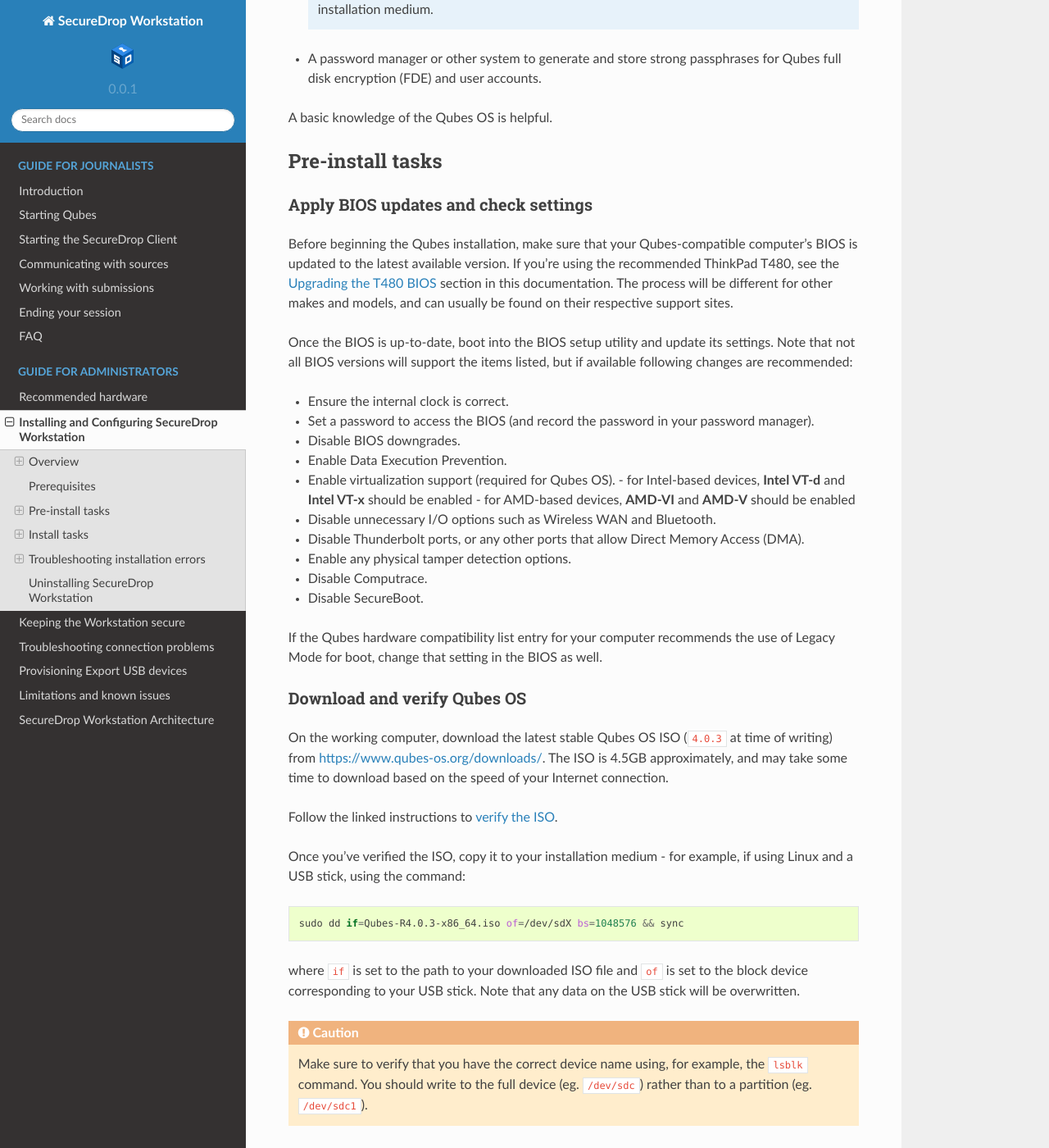
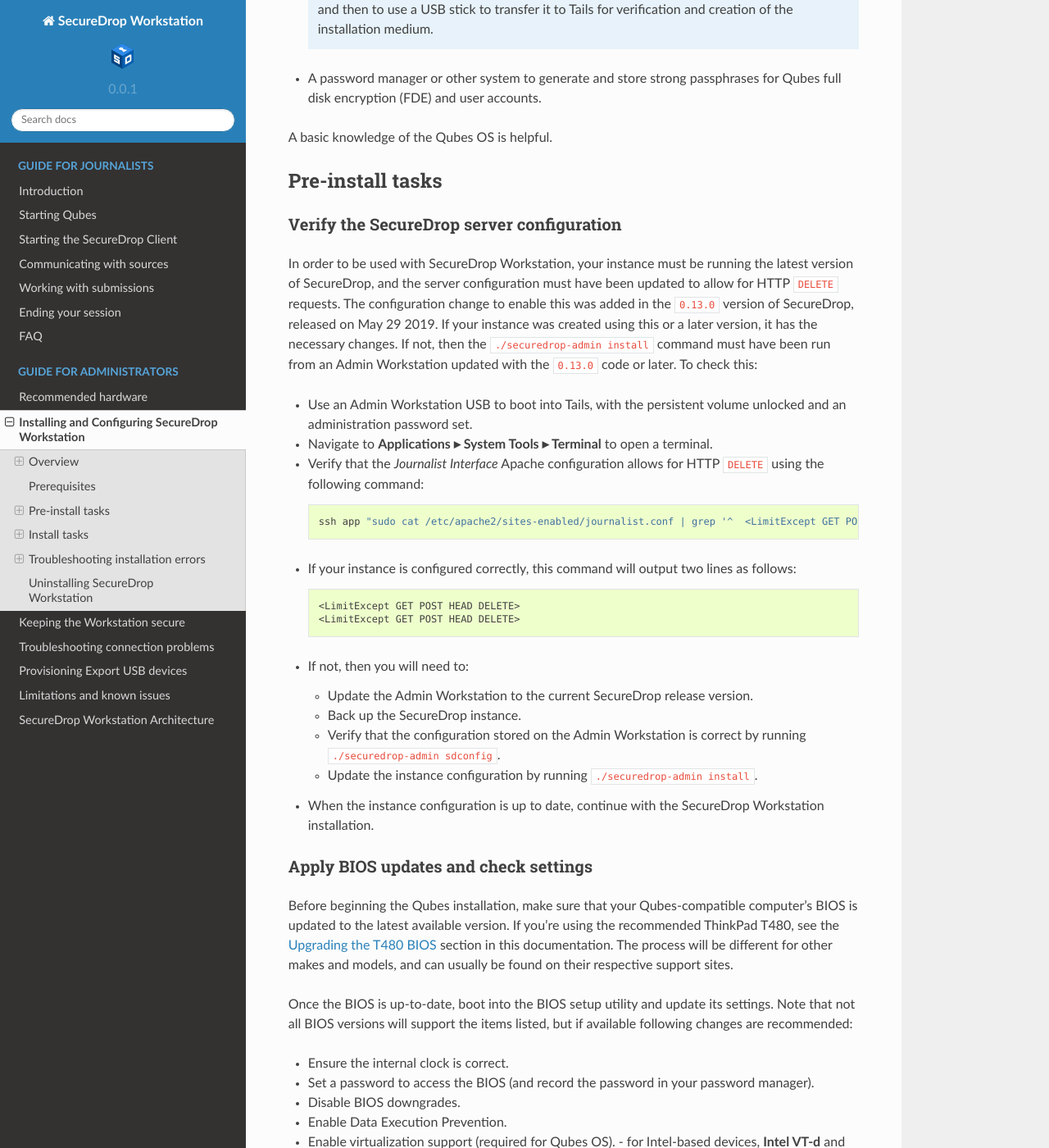
Before and after one commit to freedomofpress/securedrop-workstation-docs, a Sphinx documentation site: the page built from docs/admin/install.rst, in a window 1280 px wide and 1400 px high, scrolled down 1431 px. Shown: the whole window at 82% size. Built offline with Sphinx 7.4.7 and the Read the Docs theme 2.0.0, drawn with Linux system fonts in a browser that asks for light colours; some of the changed text lies outside the part shown.

Commit message:
added 0.13.0 config check to install docs

```diff
--- a/docs/admin/install.rst
+++ b/docs/admin/install.rst
@@ -10,6 +10,7 @@
 Pre-install tasks:
 ~~~~~~~~~~~~~~~~~~
 
+#. Verify the SecureDrop server configuration
 #. Apply BIOS updates and check settings
 #. Download and verify Qubes OS
 #. Install Qubes OS
@@ -46,6 +47,34 @@
 
 Pre-install tasks
 -----------------
+
+Verify the SecureDrop server configuration
+~~~~~~~~~~~~~~~~~~~~~~~~~~~~~~~~~~~~~~~~~~
+In order to be used with SecureDrop Workstation, your instance must be running the latest version of SecureDrop, and the server configuration must have been updated to allow for HTTP ``DELETE`` requests. The configuration change to enable this was added in the ``0.13.0`` version of SecureDrop, released on May 29 2019. If your instance was created using this or a later version, it has the necessary changes. If not, then the ``./securedrop-admin install`` command must have been run from an Admin Workstation updated with the ``0.13.0`` code or later. To check this:
+
+- Use an Admin Workstation USB to boot into Tails, with the persistent volume unlocked and an administration password set.
+- Navigate to **Applications ▸ System Tools ▸ Terminal** to open a terminal.
+- Verify that the *Journalist Interface* Apache configuration allows for HTTP ``DELETE`` using the following command:
+
+  .. code-block:: sh
+
+    ssh app "sudo cat /etc/apache2/sites-enabled/journalist.conf | grep '^  <LimitExcept GET POST HEAD DELETE>$'"
+
+- If your instance is configured correctly, this command will output two lines as follows:
+
+  .. code-block:: none
+
+     <LimitExcept GET POST HEAD DELETE>
+     <LimitExcept GET POST HEAD DELETE>
+
+- If not, then you will need to:
+
+  - Update the Admin Workstation to the current SecureDrop release version.
+  - Back up the SecureDrop instance.
+  - Verify that the configuration stored on the Admin Workstation is correct by running ``./securedrop-admin sdconfig``.
+  - Update the instance configuration by running ``./securedrop-admin install``.
+
+- When the instance configuration is up to date, continue with the SecureDrop Workstation installation.
 
 Apply BIOS updates and check settings
 ~~~~~~~~~~~~~~~~~~~~~~~~~~~~~~~~~~~~~
```
